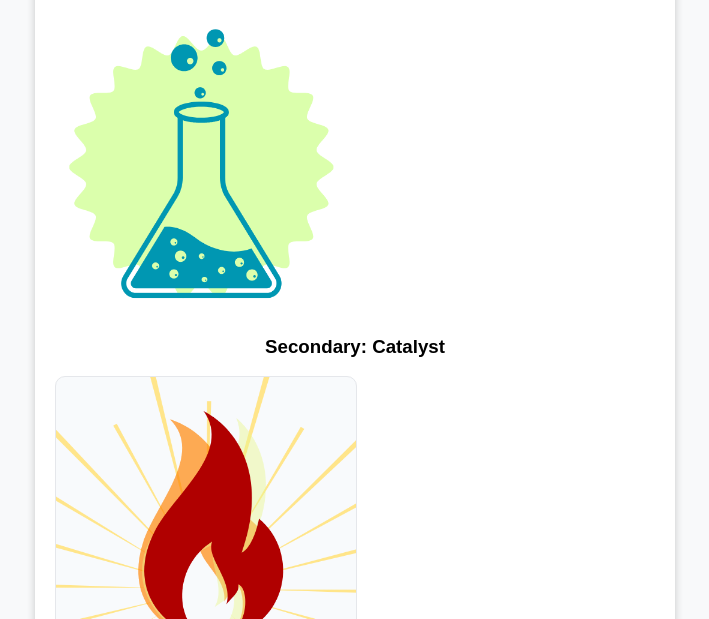
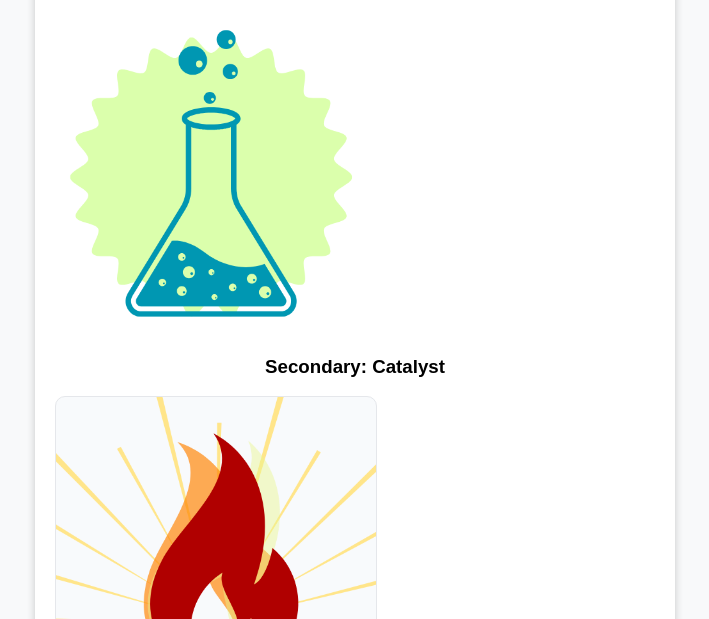
Before and after one commit to elizcurley/BDSM-Archetype-Quiz, a plain HTML site: page results.html in a window 1280 px wide. Shown: the part 181-800 px from the top of the page, without its empty margins (285-994 px from the left). Drawn offline with nearby package versions, Linux system fonts and the light colour scheme.

Commit message:
styles.css update

```diff
--- a/styles.css
+++ b/styles.css
@@ -272,3 +272,24 @@ button[disabled] {
   body{color:#000;background:#fff}
   a:link:after{content:" (" attr(href) ")";font-size:0.8em}
 }
+/* results images */
+#primary-image, #secondary-image {
+  width: min(280px, 40vw);
+  max-height: 320px;
+  height: auto;
+  object-fit: contain;
+  display: block;
+}
+@media (min-width:900px){
+  #primary-image, #secondary-image { width: 320px; }
+}
+
+/* chips */
+.chips { display:flex; flex-wrap:wrap; gap:.4rem; margin:.5rem 0 1rem; }
+.chip { font-size:.85rem; padding:.2rem .5rem; border:1px solid #e2e8f0; border-radius:999px; }
+
+/* print polish */
+@media print{
+  .pdf-btn, #toggle-kink, .fit-check, nav { display:none !important; }
+  body { background:#fff; color:#000; }
+}
```
